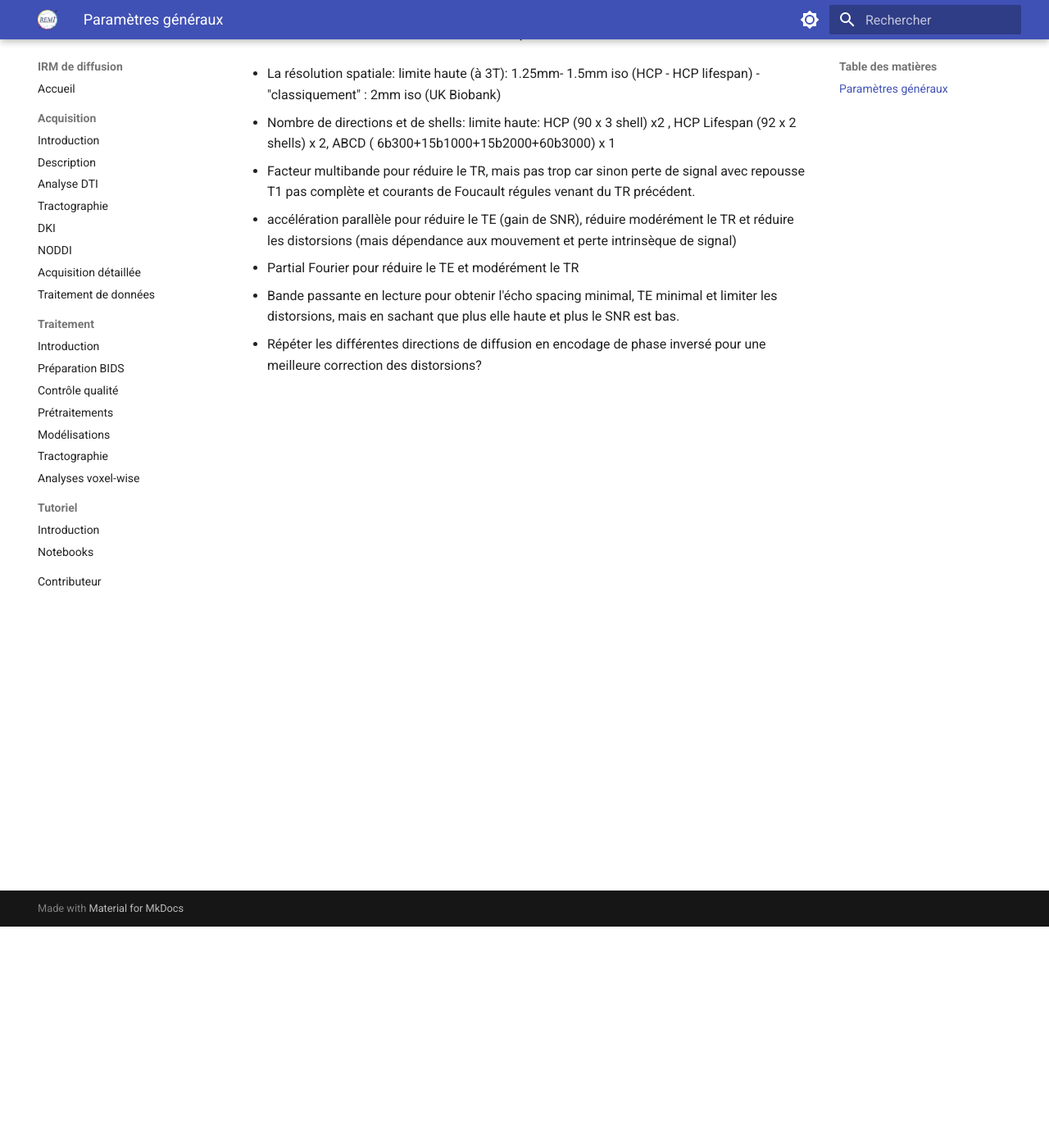
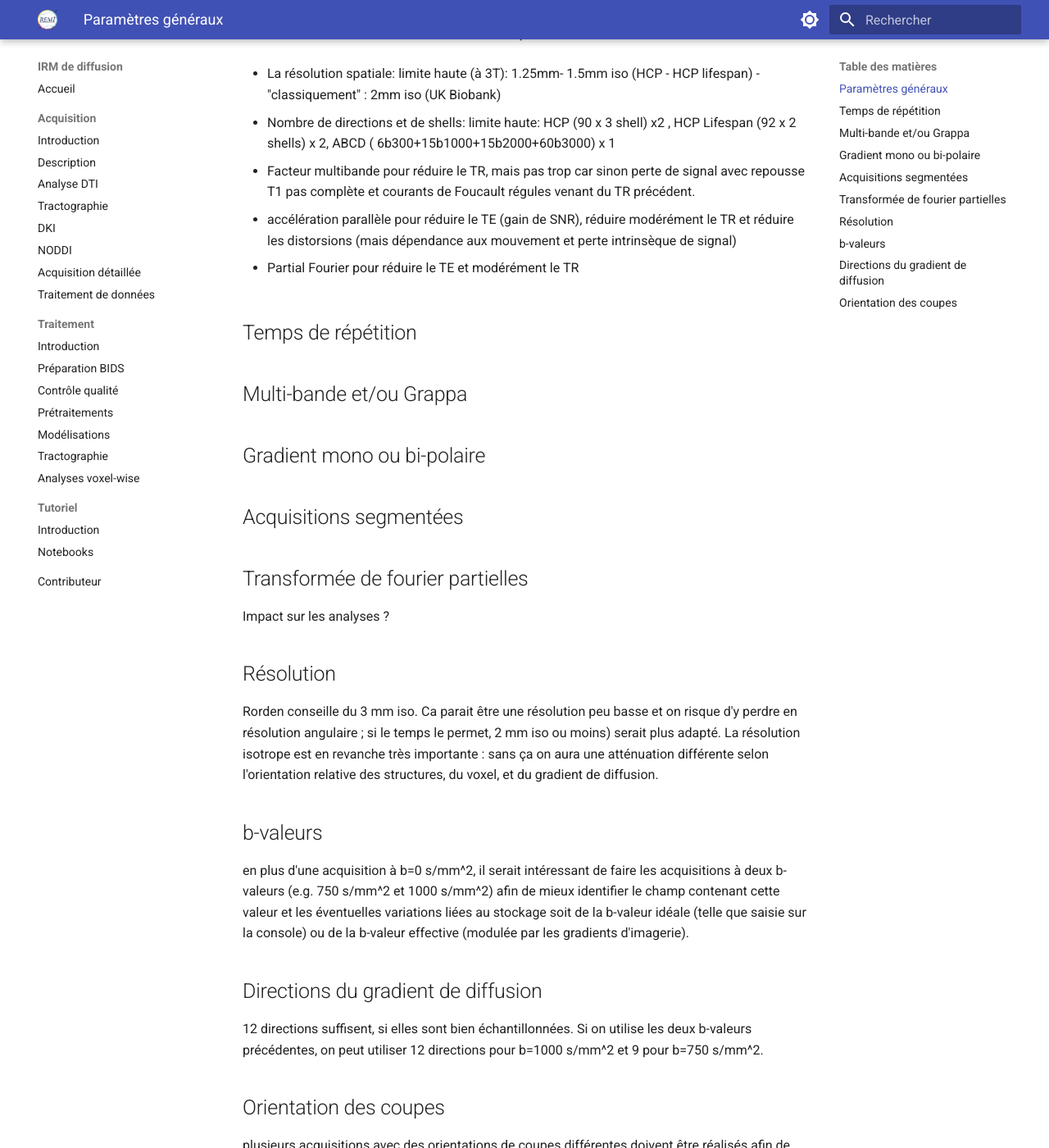
Before and after one commit to hdary/remi-diffusion, an MkDocs documentation site: the page built from docs/acquisition/04-parametres-generaux.md, in a window 1280 px wide and 1400 px high, scrolled down 270 px. Shown: the whole window at 82% size. Built offline with MkDocs 1.6.1 and Material for MkDocs 9.7.7, drawn with Linux system fonts in a browser that asks for light colours; some of the changed text lies outside the part shown.

Commit message:
Update 04-parametres-generaux.md

```diff
--- a/docs/acquisition/04-parametres-generaux.md
+++ b/docs/acquisition/04-parametres-generaux.md
@@ -23,6 +23,58 @@ Les choix cruciaux se portent vers:
 
 - Partial Fourier pour réduire le TE et modérément le TR
 
+
+
+
+## Temps de répétition
+
+## Multi-bande et/ou Grappa
+
+## Gradient mono ou bi-polaire
+
+## Acquisitions segmentées
+
+## Transformée de fourier partielles
+
+Impact sur les analyses ?
+
+## Résolution
+
+Rorden conseille du 3 mm iso. Ca parait être une résolution peu basse et
+on risque d'y perdre en résolution angulaire ; si le temps le permet, 2
+mm iso ou moins) serait plus adapté. La résolution isotrope est en
+revanche très importante : sans ça on aura une atténuation différente
+selon l'orientation relative des structures, du voxel, et du gradient
+de diffusion.
+
+## b-valeurs
+
+en plus d'une acquisition à b=0 s/mm^2, il serait intéressant de faire
+les acquisitions à deux b-valeurs (e.g. 750 s/mm^2 et 1000 s/mm^2)
+afin de mieux identifier le champ contenant cette valeur et les
+éventuelles variations liées au stockage soit de la b-valeur idéale
+(telle que saisie sur la console) ou de la b-valeur effective (modulée
+par les gradients d'imagerie).
+
+## Directions du gradient de diffusion
+
+12 directions suffisent, si elles sont bien échantillonnées. Si on
+utilise les deux b-valeurs précédentes, on peut utiliser 12 directions
+pour b=1000 s/mm^2 et 9 pour b=750 s/mm^2.
+
+## Orientation des coupes
+
+plusieurs acquisitions avec des orientations de coupes différentes
+doivent être réalisés afin de déterminer le repère utilisé par les
+directions du gradient de diffusion (patient, aimant, gradient, image,
+etc.). On peut s'en sortir a minima avec trois acquisitions, en axial
+pur, sagittal pur, coronal pur. Rorden conseille en plus de rajouter une
+orientation oblique à 30 °, et il peut être intéressant de jouer
+également avec les directions respectives des gradients de lecture et de
+phase (e.g. acquisitions axiales avec lecture en RL et phase en AP puis
+lecture en AP et phase en RL).
+
+
 - Bande passante en lecture pour obtenir l'écho spacing minimal, TE minimal et limiter les distorsions, mais en sachant que plus elle haute et plus le SNR est bas.
 
 - Répéter les différentes directions de diffusion en encodage de phase inversé pour une meilleure correction des distorsions?
```
